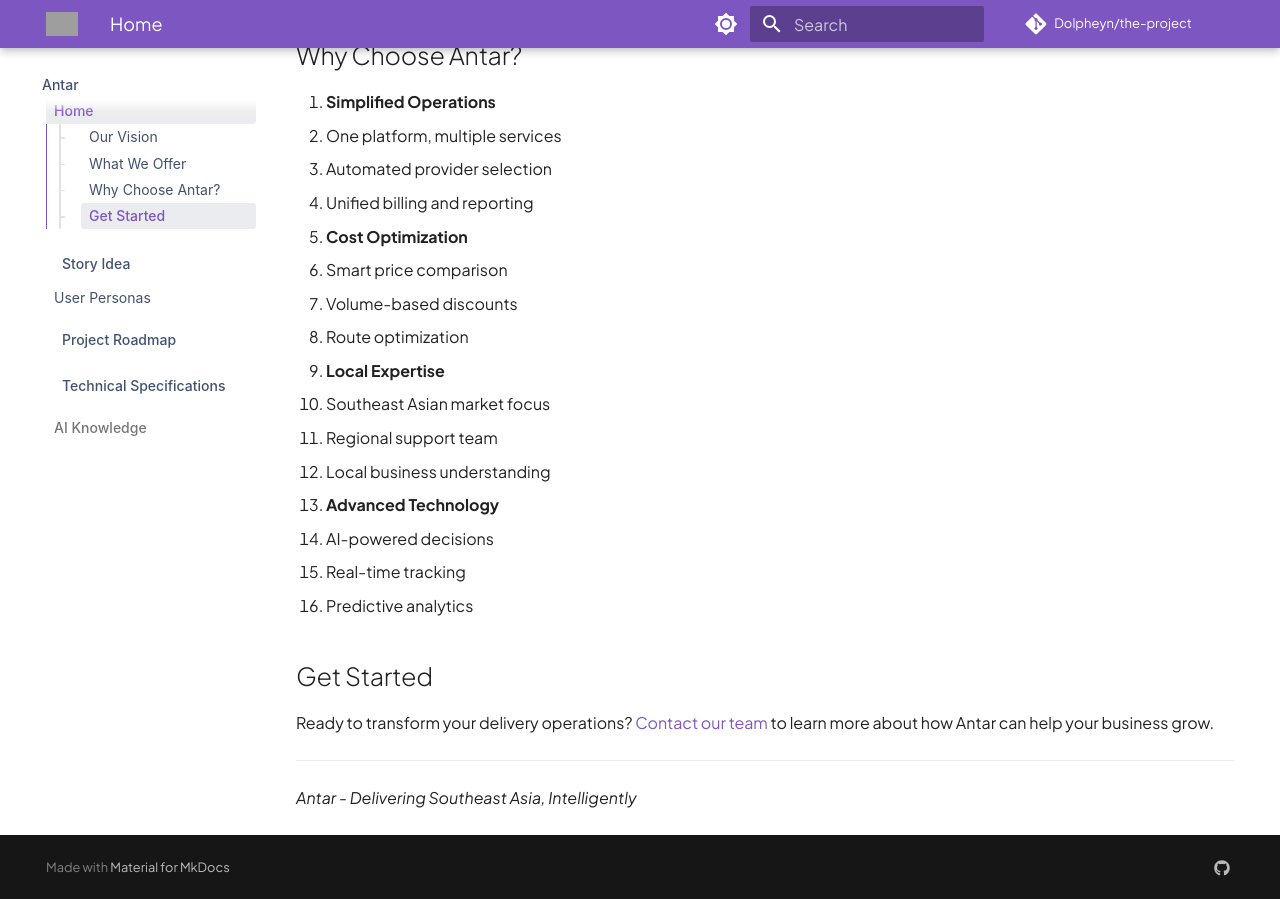
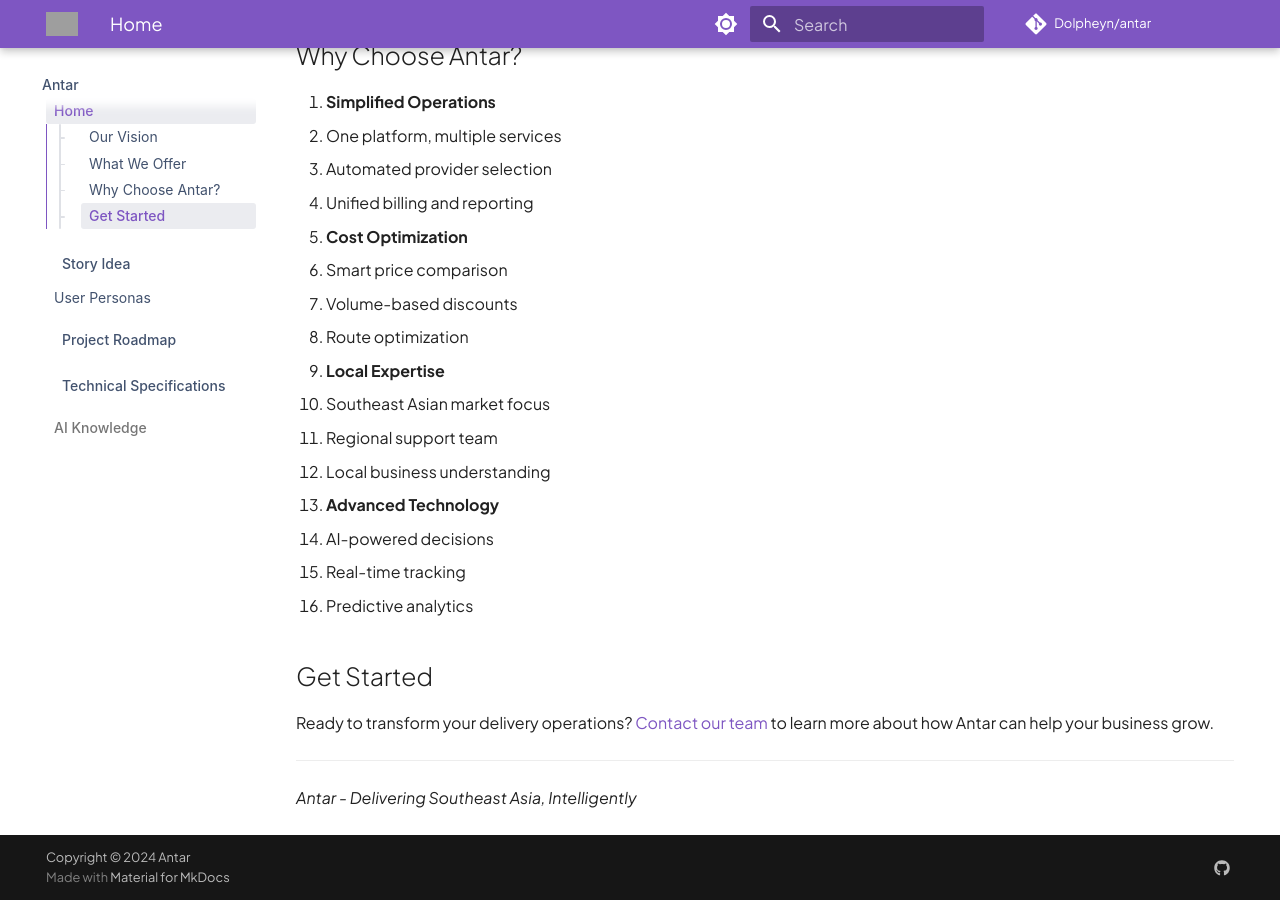
Before and after one commit to Dolpheyn/antar, an MkDocs documentation site: the page built from docs/index.md, in a window 1280 px wide and 900 px high, scrolled down 925 px. Built offline with MkDocs 1.6.1 and Material for MkDocs 9.7.7, drawn with Linux system fonts in a browser that asks for light colours; comment, search, counter and statistics services are not loaded; grey boxes are pictures that could not be loaded.

Commit message:
chore: update repository references to 'antar'
- Update GitHub repository links
- Update documentation URLs
- Update GitHub Pages deployment configuration

```diff
--- a/mkdocs.yml
+++ b/mkdocs.yml
@@ -1,8 +1,9 @@
 site_name: Antar
-site_description: Smart delivery platform connecting Southeast Asian merchants with multiple delivery services
+site_description: Smart delivery platform for Southeast Asian merchants
 site_author: Antar Team
-repo_url: https://github.com/Dolpheyn/the-project
-repo_name: Dolpheyn/the-project
+copyright: Copyright &copy; 2024 Antar
+repo_url: https://github.com/Dolpheyn/antar
+repo_name: Dolpheyn/antar
 edit_uri: edit/main/docs/
 
 theme:
```
Also changed, not shown: README.md (+5 -5 lines), 1 other file.
